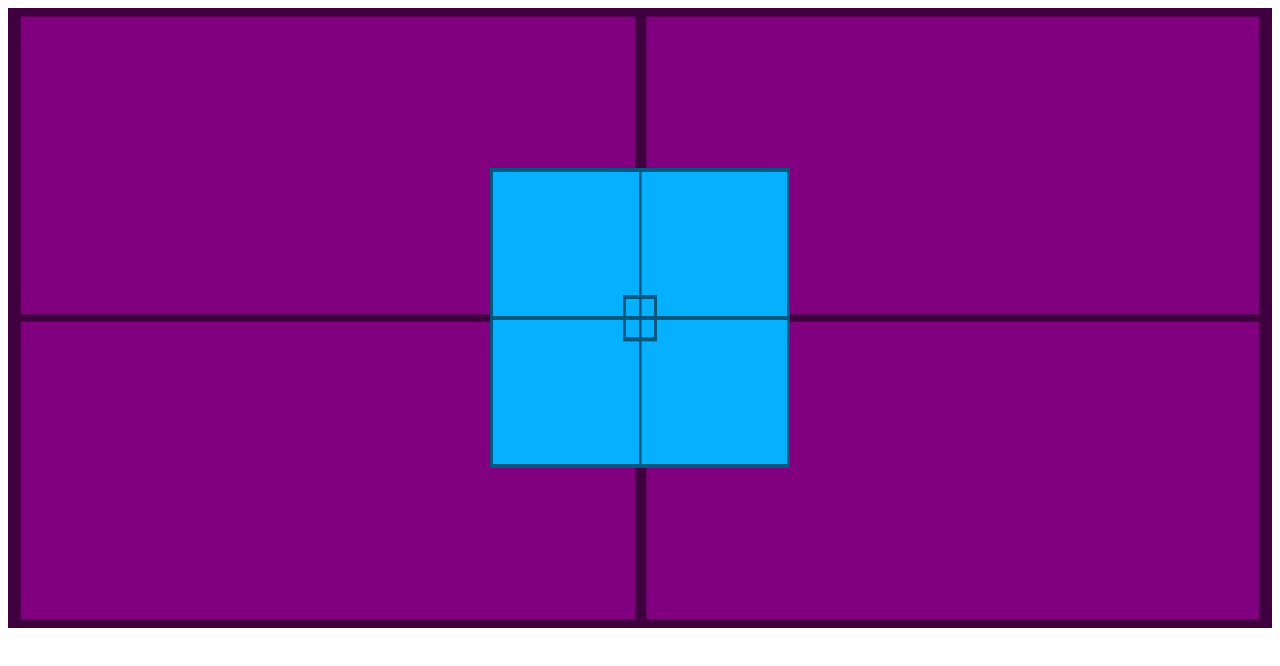
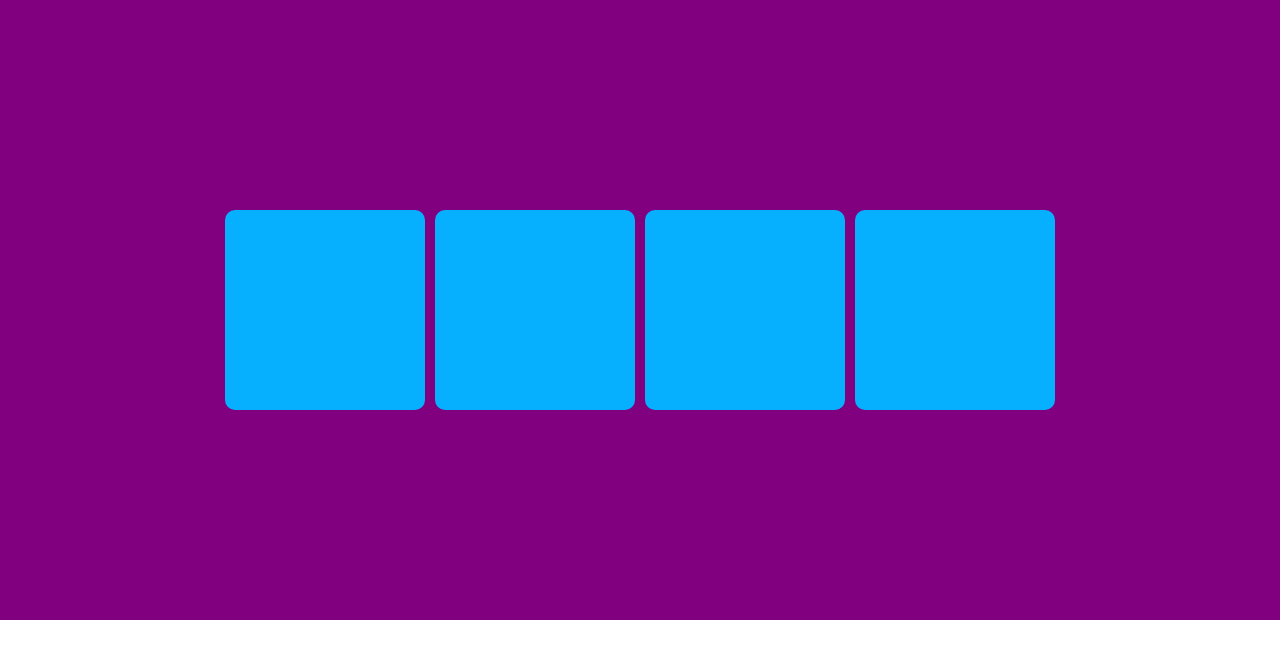
Before and after one commit to DanielJavaprogrammer/Curso-em-video, a plain HTML site: page html-css/modulo3/ex02.html in a window 1280 px wide. Drawn offline with Linux system fonts and the light colour scheme.

Commit message:
comitado

```diff
--- a/html-css/modulo3/ex02.html
+++ b/html-css/modulo3/ex02.html
@@ -1,37 +1,43 @@
 <!DOCTYPE html>
 <html lang="pt-br">
+
 <head>
     <meta charset="UTF-8">
     <meta name="viewport" content="width=device-width, initial-scale=1.0">
     <title>Centralizando caixas</title>
     <style>
-        .conteiner{
+        * {
+            margin: 0px;
+            padding: 0px;
+        }
+
+        .conteiner {
             height: 600px;
             background-color: purple;
             padding: 10px;
-            position: relative;
-            background-image: url(/html-css/modulo3/img/target001.png);
-            background-size: 100% 100%;
+            display: flex;
+            gap: 10px;
+            justify-content: center;
+            align-items: center;
 
         }
-        .conteiner-article{
-            height: 300px;
-            width: 300px;
+
+        .conteiner-article {
+            height: 200px;
+            width: 200px;
             background-color: rgb(7, 176, 255);
-            position: absolute;
-            top: 50%;
-            left: 50%;
-            background-image: url(/html-css/modulo3/img/target001.png);
-            background-size: 100% 100%;
-            transform: translate(-50%, -50%);
+            border-radius: 10px;
         }
     </style>
 </head>
+
 <body>
     <section class="conteiner">
-        <article class="conteiner-article">
-
-        </article>
+        <article class="conteiner-article"></article>
+        <article class="conteiner-article"></article>
+        <article class="conteiner-article"></article>
+        <article class="conteiner-article"></article>
     </section>
 </body>
+
 </html>
```
Also changed, not shown: html-css/modulo3/desafio-site-cordel/img1.jpg (added), html-css/modulo3/img/pattern001.png (deleted), html-css/modulo3/img/pattern002.png (deleted), html-css/modulo3/img/pattern003.png (deleted), html-css/modulo3/img/pattern004.png (deleted), html-css/modulo3/img/target001.png (deleted), html-css/modulo3/img/wallpaper001.jpg (deleted), html-css/modulo3/img/wallpaper002.jpg (deleted), html-css/modulo3/img/wallpaper003.jpg (deleted), html-css/modulo3/img/wallpaper004.jpg (deleted), html-css/modulo3/img/wallpaper005.jpg (deleted), html-css/modulo3/img/wallpaper006.jpg (deleted), html-css/modulo3/img2.webp (added), html-css/modulo3/img3.jpg (added), 1 more files.
